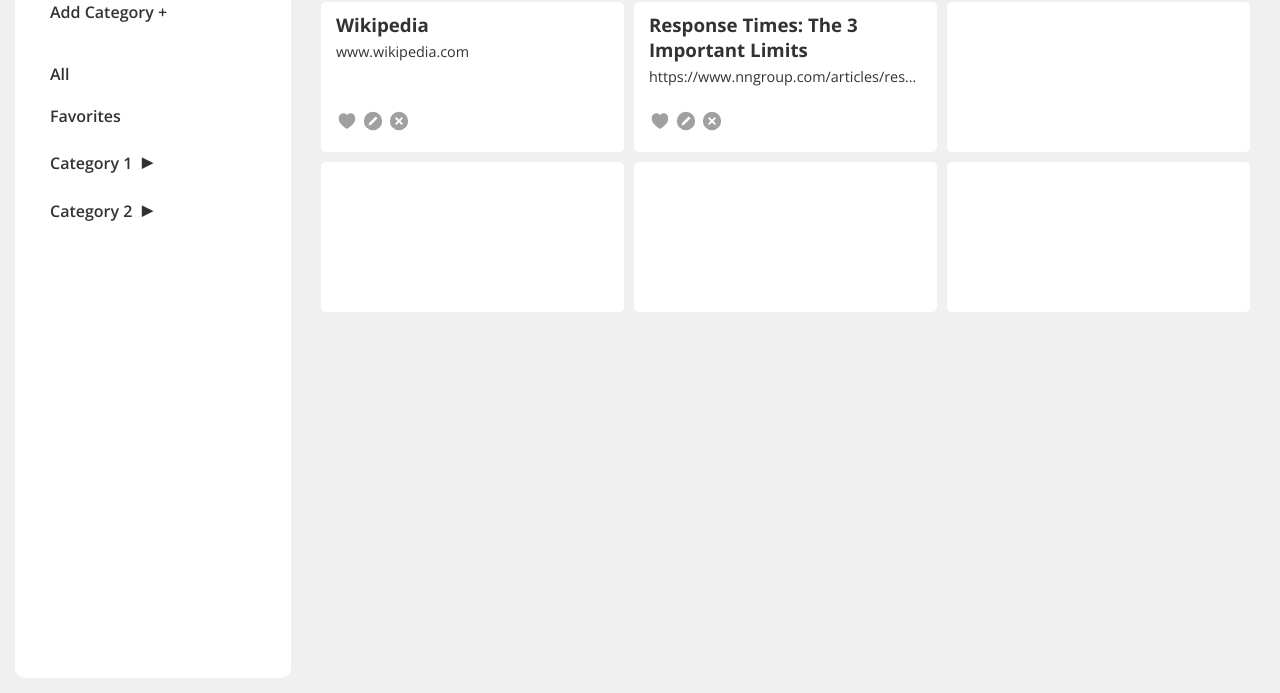
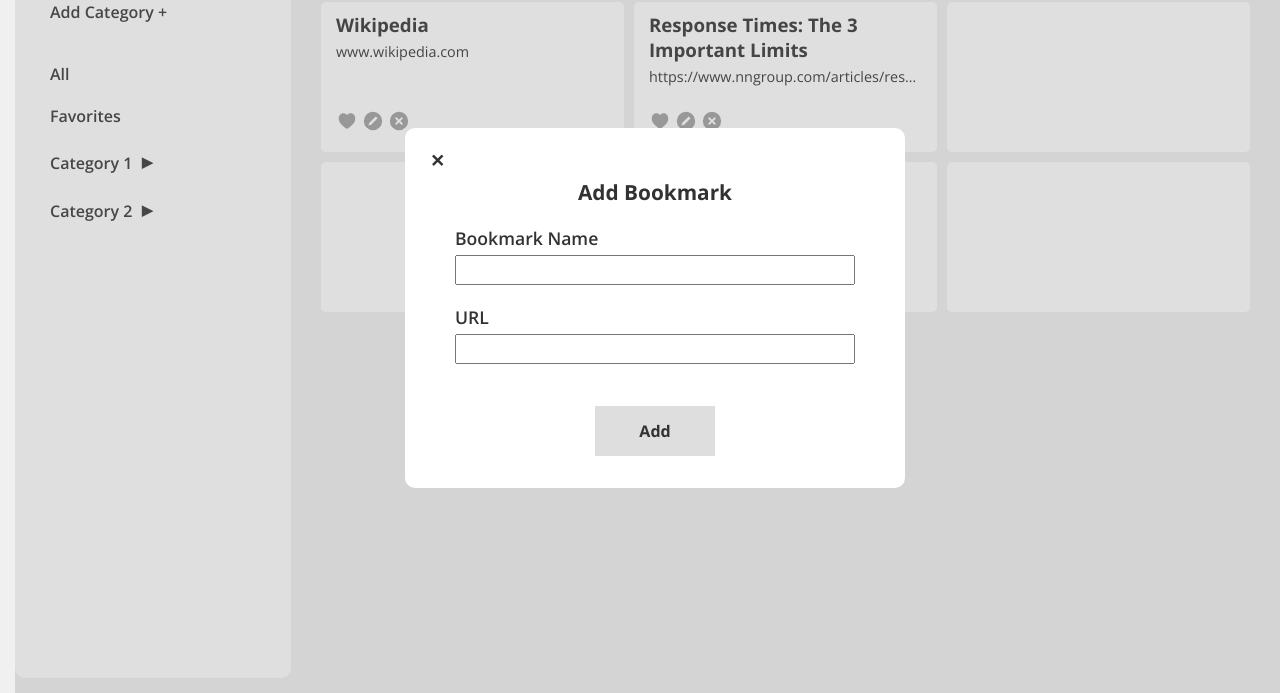
Before and after one commit to n-dett/bookmark-manager, a website built with webpack: page src/template.html in a window 1280 px wide. Shown: the part 107-800 px from the top of the page. Built offline with nearby package versions, Linux system fonts and the light colour scheme; a web font is replaced by a local one.

Commit message:
Create Add Bookmark modal

```diff
--- a/src/styles.css
+++ b/src/styles.css
@@ -177,8 +177,80 @@ svg:hover, .heart-inactive {
 }
 
 
+.modal-background {
+    /* display: none; */
+    background-color: white;
+    background-color: rgba(129, 129, 129, 0.251);
+    width: 100%;
+    height: 100%;
+    z-index: 1;
+    position: fixed;
+    overflow: auto;
+    display: flex;
+    align-items: center;
+    justify-content: center;
+}
+
 .modal {
-    /* display: none; */
-    z-index: 1;
-    overflow: auto;
+    background-color: white;
+    width: 500px;
+    border-radius: 10px;
 }
+
+#add-bookmark-form {
+    height: 360px;
+    display: flex;
+    flex-direction: column;
+    justify-content: center;
+    align-items: center;
+}
+
+form > h1 {
+    margin: -14px 0 20px 0;
+}
+
+form > div {
+    width: 80%;
+    margin-bottom: 20px;
+}
+
+label {
+    display: block;
+    margin-bottom: 5px;
+    font-size: 1.1rem;
+}
+
+input {
+    display: block;
+    width: 100%;
+    height: 30px;
+    padding-left: 5px;
+    font-weight: 500;
+    font-size: .95rem;
+}
+
+.submit-form-btn {
+    width: 120px;
+    height: 50px;
+    margin: 22px 0 25px 0;
+    background-color: rgb(222, 222, 222);
+    transition: background-color .3s;
+    border: none;
+    font-size: 1rem;
+    font-weight: 700;
+}
+
+.submit-form-btn:hover {
+    background-color: rgb(190, 190, 190);
+}
+
+.close-btn-container {
+    display: flex;
+}
+
+.close-btn {
+    background-color: transparent;
+    border: none;
+    margin: 12px 0 0 -25px;
+    font-size: 1.1rem;
+}
--- a/src/template.html
+++ b/src/template.html
@@ -92,14 +92,23 @@
     </div>
 
     <!-- Add bookmark modal -->
-     <!-- <div class="modal-background">
-         <div id="add-bookmark-modal" class="modal">
+     <div class="modal-background">
+         <form id="add-bookmark-form" class="modal">
+            <div class="close-btn-container">
+                <button class="close-btn">&#10005</button>
+            </div>
+            <h1>Add Bookmark</h1>
             <div>
-                <label for=""></label>
-                <input type="text">
+                <label for="new-bookmark-name">Bookmark Name</label>
+                <input type="text" id="new-bookmark-name" maxlength="70">
             </div>
-         </div>
-     </div> -->
+            <div>
+                <label for="new-bookmark-url">URL</label>
+                <input type="text" id="new-bookmark-url">
+            </div>
+            <button type="submit" class="submit-form-btn">Add</button>
+         </form>
+     </div>
 
 </body>
 </html>
--- a/src/update-UI.js
+++ b/src/update-UI.js
@@ -13,6 +13,4 @@ function toggleHeartIcon(heartIcon) {
 
 
 
-
-
 export { toggleSubcatVisibility, toggleHeartIcon }
```
